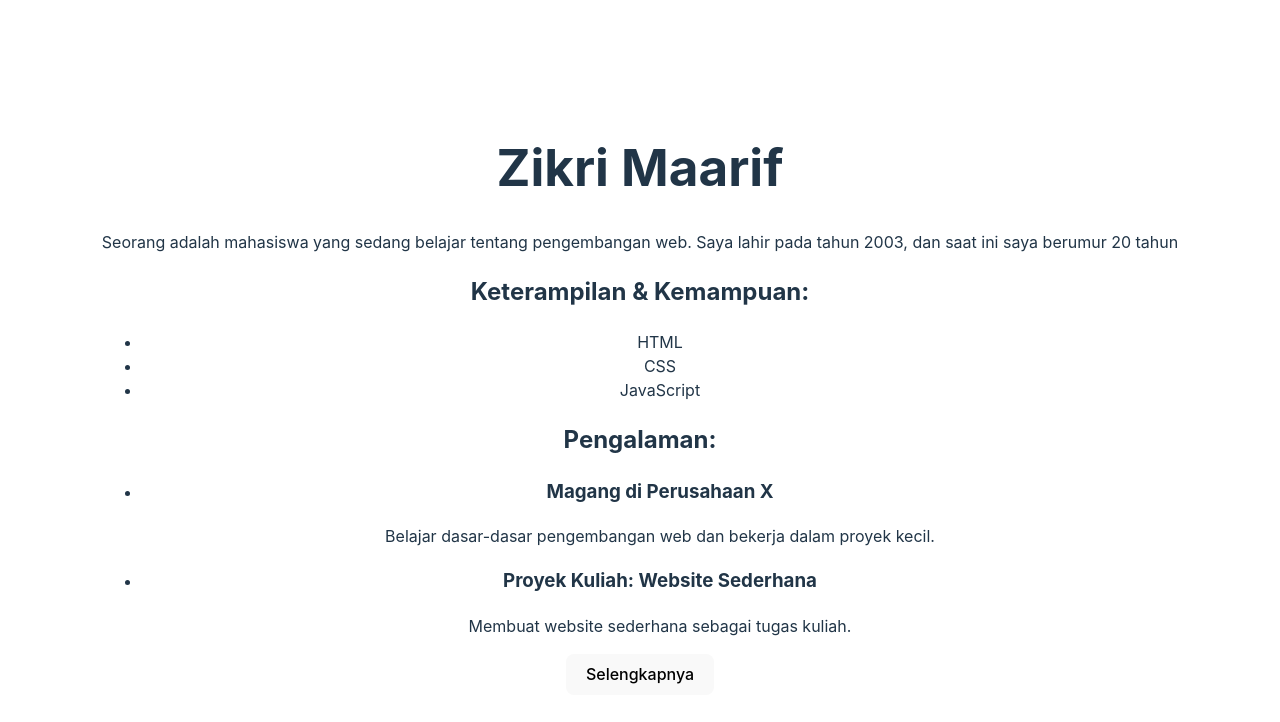
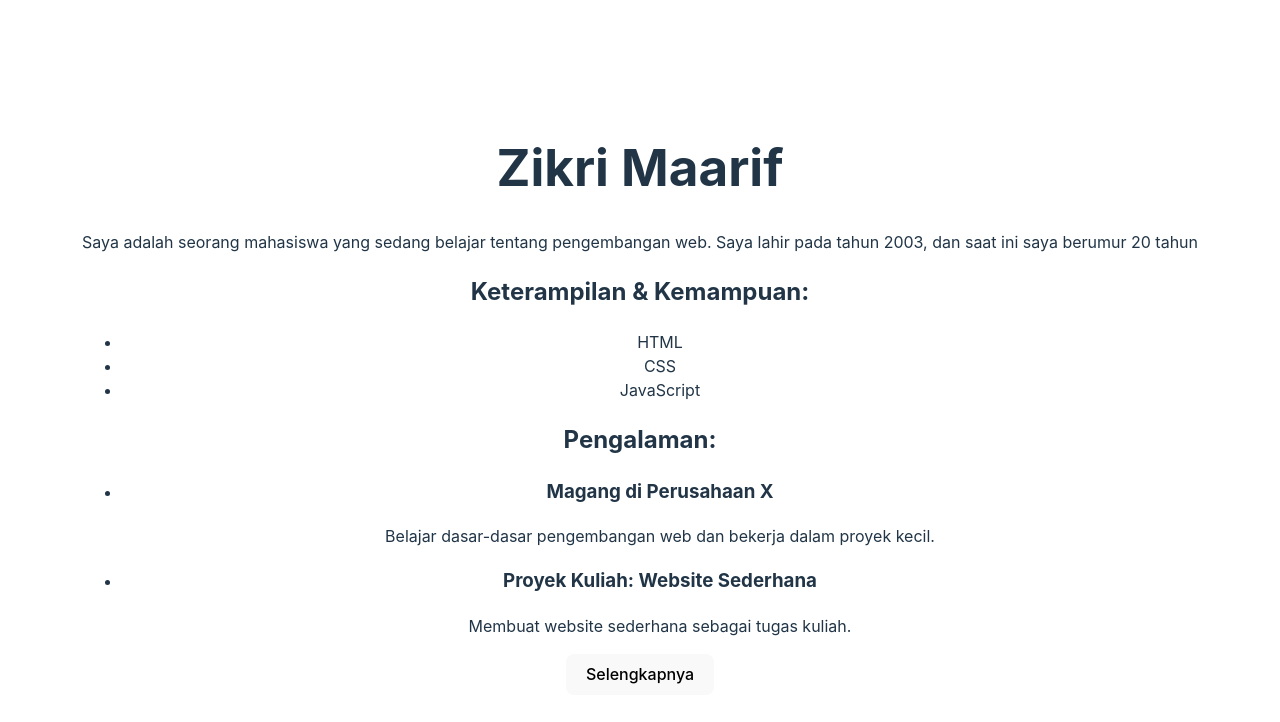
Before and after one commit to zikrima/project-cv, a Vue app: page / in a window 1280 px wide. Shown: the top 722 px of the page. Built offline with nearby package versions, Linux system fonts and the light colour scheme.

Commit message:
Update App.vue

```diff
--- a/src/App.vue
+++ b/src/App.vue
@@ -27,7 +27,7 @@ import ButtonX from './components/Button1.vue'
 
 <script setup>
 const namaLengkap = 'Zikri Maarif';
-const biodata = 'Seorang adalah mahasiswa yang sedang belajar tentang pengembangan web. Saya lahir pada tahun 2003, dan saat ini saya berumur 20 tahun';
+const biodata = 'Saya adalah seorang mahasiswa yang sedang belajar tentang pengembangan web. Saya lahir pada tahun 2003, dan saat ini saya berumur 20 tahun';
 const keterampilanKemampuan = ['HTML', 'CSS', 'JavaScript'];
 const pengalamanDimiliki = [
   { title: 'Magang di Perusahaan X', deskripsi: 'Belajar dasar-dasar pengembangan web dan bekerja dalam proyek kecil.' },
```
